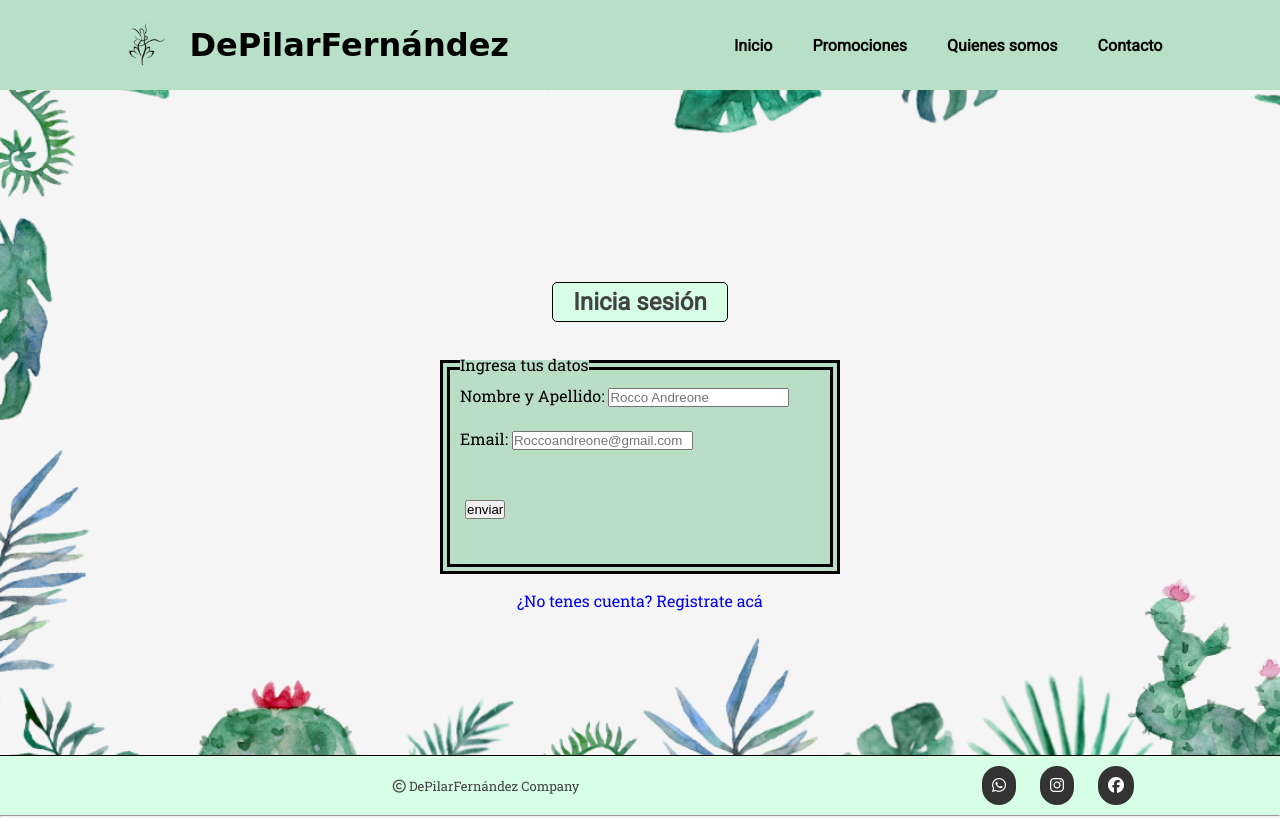
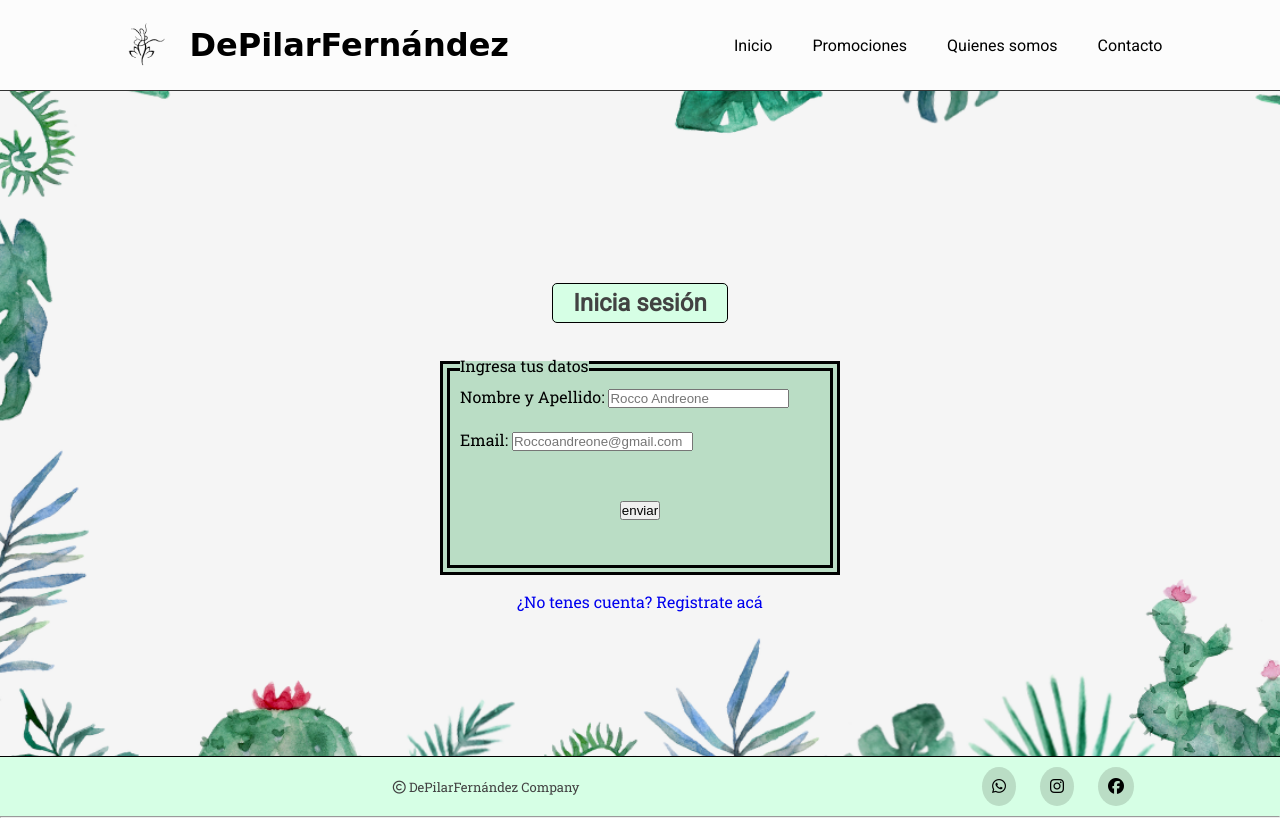
Before and after one commit to Roccoadn/depilarfernandez, a plain HTML site: page ingresar.html in a window 1280 px wide. Drawn offline with Linux system fonts and the light colour scheme; a web font is replaced by a local one.

Commit message:
agregoAnim2

```diff
--- a/estilo.css
+++ b/estilo.css
@@ -5,7 +5,7 @@
  }
 
 body{
-    background-color: #F1FFF2;
+    background-color: #fdfdfd;
     height: 100%;
     width: 100%;
 }
@@ -56,12 +56,13 @@ body{
 
 header{
     grid-area: header;
-    background-color: #b8e0c7;
+    background-color: #fcfcfc;
     display: flex;
-    min-height: 70px;
+    min-height: 50px;
     width: 100%;
     justify-content: space-around;
     align-items: center;
+    border-bottom: #333 solid 0.5px;
 }
 
 main{
@@ -97,14 +98,13 @@ main{
     text-decoration: none;
     color: #000000;
     font-family: 'Roboto', sans-serif;
-    font-weight: bold;
 }
 
 .menu-home li::before{
     content: "";
     height: 5px;
     width: 0%;
-    background: #8db49c;;
+    background: #8db49c;
     position: absolute;
     left: 0;
     bottom: -5px;
@@ -262,6 +262,8 @@ p{
 
 
 img{
+    border: solid #333 0,5px;
+    box-shadow: #424242;
     width: 200px;
     height: 200px;
 }
@@ -340,7 +342,16 @@ fieldset{
 }
 
 .enviar{
-    padding: 5px;
+    text-align: center;
+    padding: 15px;
+}
+
+.enviar input:hover{
+	border-bottom-right-radius: 5px;
+	border-top-left-radius: 5px;
+    background-color: #222924;
+	color: #ffffff;
+    transition: 2s;
 }
 
 .linkIngresar{
@@ -416,10 +427,10 @@ footer{
 .redes-container li a{
     text-decoration: none;
     padding: 10px;
-    font-size: medium;
-    background-color: #333;
-    border-radius: 20px;
-    color: #ffffff;
+    font-size: 1em;
+    background-color: #baddc5;
+    border-radius: 50%;
+    color: #000000;
     transition: 1s;
 }
 
```
Also changed, not shown: promociones.html (+0 -3 lines).
